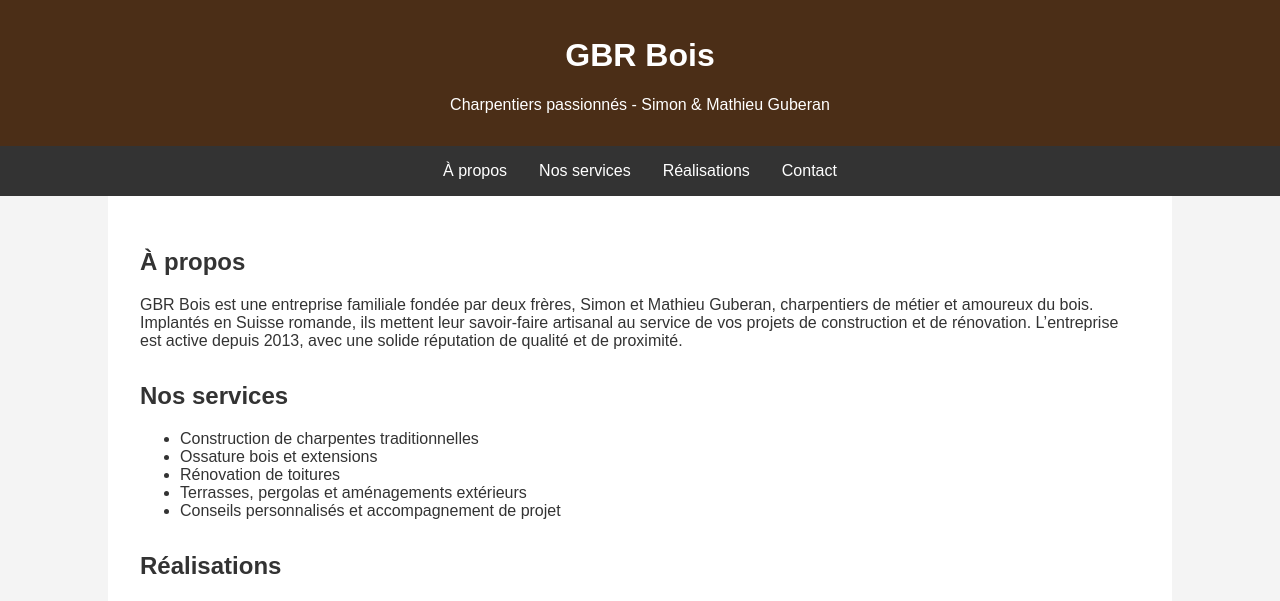
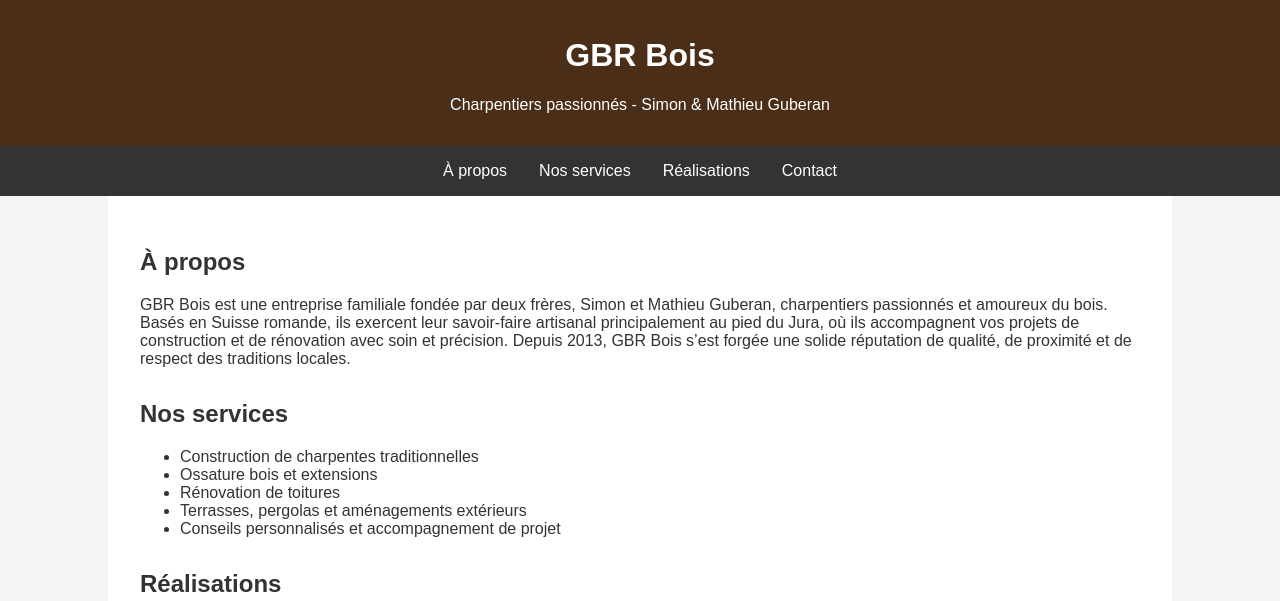
Before and after one commit to SimonGuberan/GBRbois, a plain HTML site: page index.html in a window 1280 px wide. Shown: the top 601 px of the page. Drawn offline with Linux system fonts and the light colour scheme.

Commit message:
Update index.html

```diff
--- a/index.html
+++ b/index.html
@@ -80,7 +80,7 @@
   <div class="container">
     <section class="section" id="a-propos">
       <h2>À propos</h2>
-      <p>GBR Bois est une entreprise familiale fondée par deux frères, Simon et Mathieu Guberan, charpentiers de métier et amoureux du bois. Implantés en Suisse romande, ils mettent leur savoir-faire artisanal au service de vos projets de construction et de rénovation. L’entreprise est active depuis 2013, avec une solide réputation de qualité et de proximité.</p>
+      <p>GBR Bois est une entreprise familiale fondée par deux frères, Simon et Mathieu Guberan, charpentiers passionnés et amoureux du bois. Basés en Suisse romande, ils exercent leur savoir-faire artisanal principalement au pied du Jura, où ils accompagnent vos projets de construction et de rénovation avec soin et précision. Depuis 2013, GBR Bois s’est forgée une solide réputation de qualité, de proximité et de respect des traditions locales.</p>
     </section>
 
     <section class="section" id="services">
```
